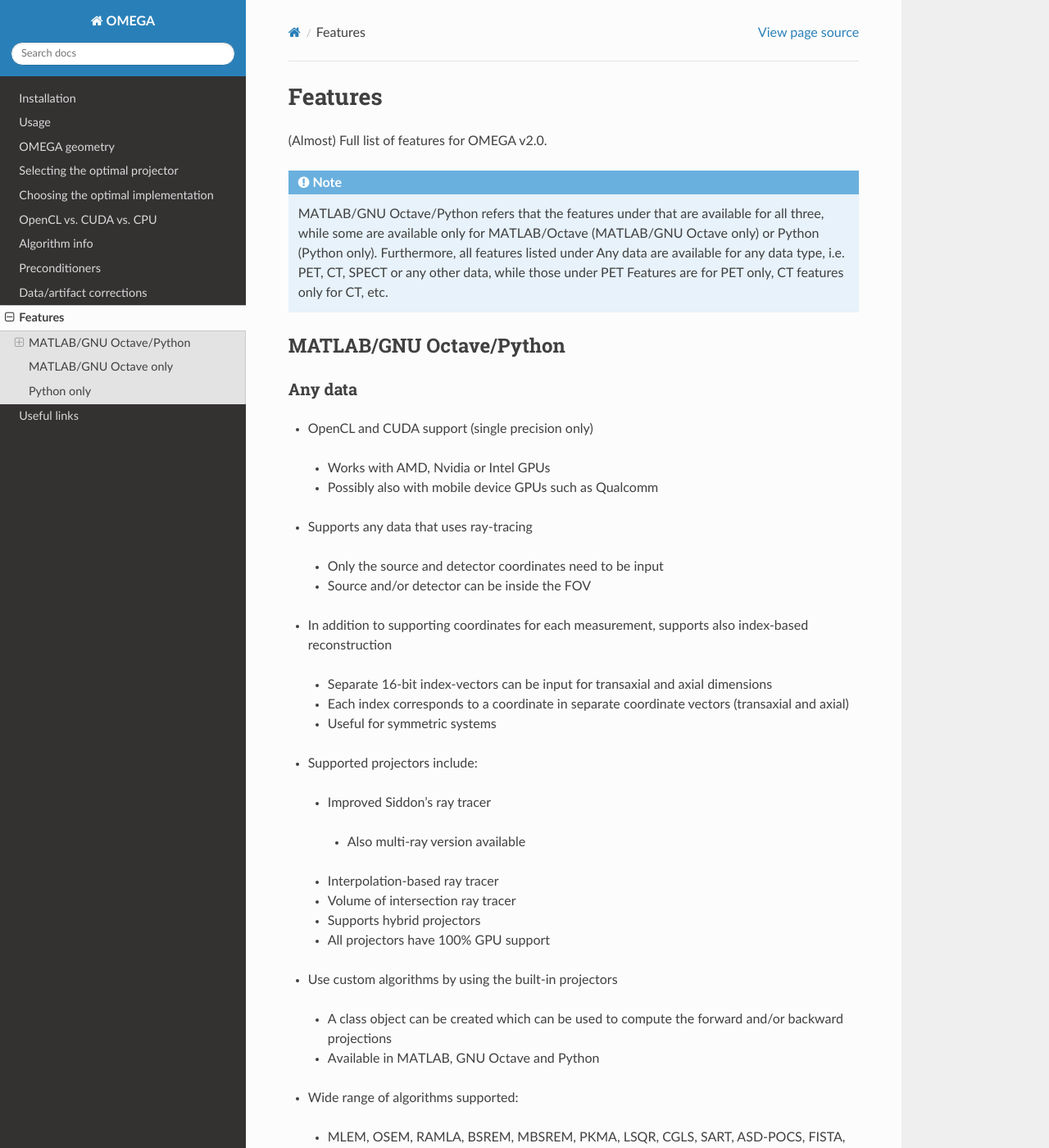
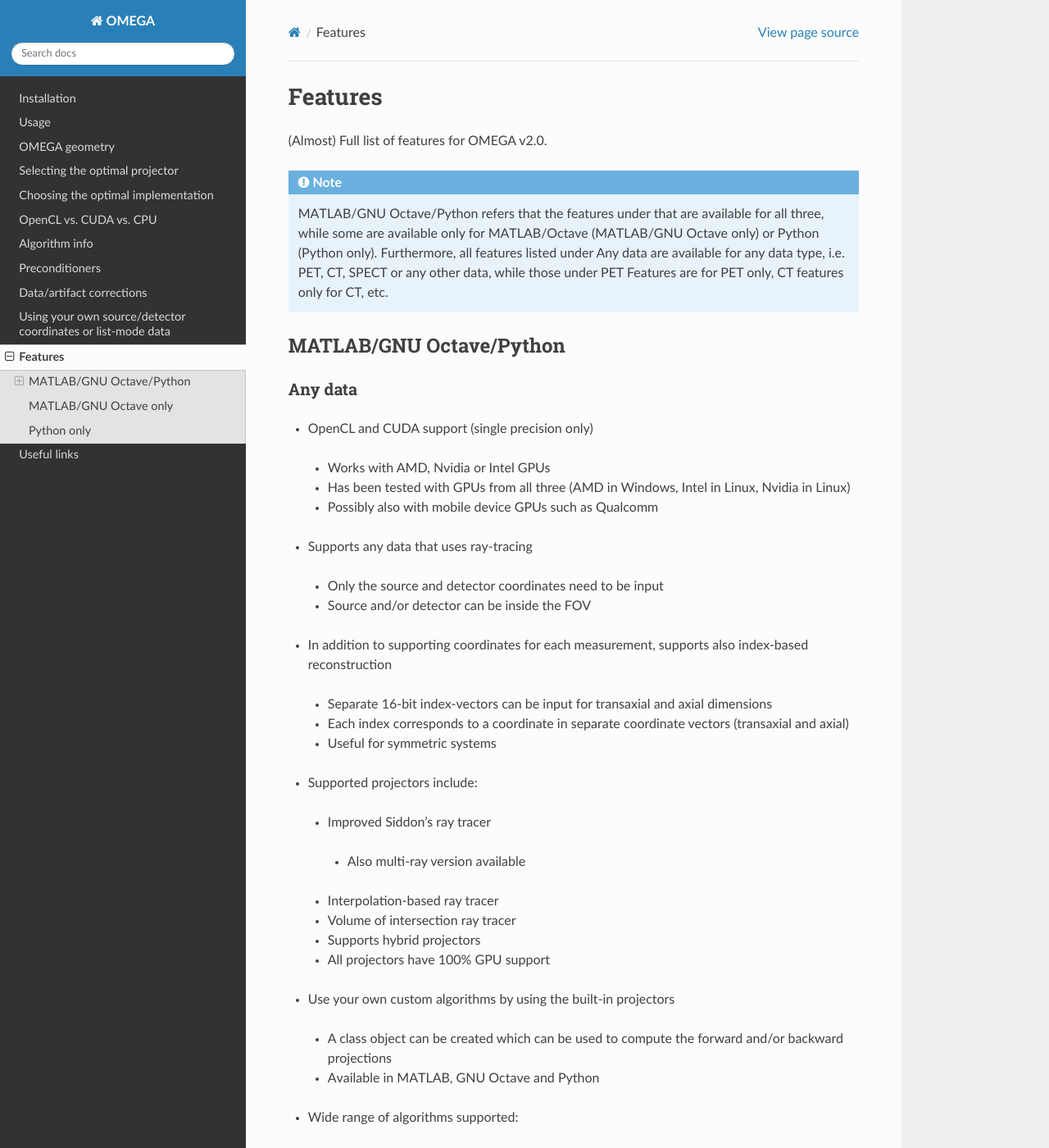
Before and after one commit to villekf/OMEGA-doc, a Sphinx documentation site: the page built from docs/source/features.rst, in a window 1280 px wide and 1400 px high. Shown: the whole window at 82% size. Built offline with Sphinx 7.4.7 and the Read the Docs theme 3.1.0, drawn with Linux system fonts in a browser that asks for light colours; some of the changed text lies outside the part shown.

Commit message:
Improve documentation

```diff
--- a/docs/source/features.rst
+++ b/docs/source/features.rst
@@ -15,6 +15,7 @@ Any data
 ^^^^^^^^
 * OpenCL and CUDA support (single precision only)
  * Works with AMD, Nvidia or Intel GPUs
+ * Has been tested with GPUs from all three (AMD in Windows, Intel in Linux, Nvidia in Linux)
  * Possibly also with mobile device GPUs such as Qualcomm
 * Supports any data that uses ray-tracing
  * Only the source and detector coordinates need to be input
@@ -30,7 +31,7 @@ Any data
  * Volume of intersection ray tracer
  * Supports hybrid projectors
  * All projectors have 100% GPU support
-* Use custom algorithms by using the built-in projectors
+* Use your own custom algorithms by using the built-in projectors
  * A class object can be created which can be used to compute the forward and/or backward projections
  * Available in MATLAB, GNU Octave and Python
 * Wide range of algorithms supported:
@@ -79,7 +80,7 @@ Any data
  * Extended FOV can have reduced resolution
  * Resolution can be manually set
  * Can be set only for axial, only for transaxial or for both directions
- * Should work with all non-SPECT data
+ * Should work with all non-SPECT data (tested with CT data only)
 * Allows the use of extended FOV without multi-resolution as well
  * Priors/regularization computed only in the main volume
  * Automatic cropping of the image
--- a/docs/source/index.rst
+++ b/docs/source/index.rst
@@ -28,5 +28,6 @@ Contents
    openclcuda
    algorithms
    corrections
+   customcoordinates
    features
    usefullinks
--- a/docs/source/usage.rst
+++ b/docs/source/usage.rst
@@ -19,6 +19,9 @@ and the number of voxels are required.
 Examples for MATLAB/Octave are contained in the main-files folder. For Python these are in /path/to/OMEGA/source/Python.
 
 In general OMEGA uses units millimeter (mm) and seconds (s).
+
+Currently the examples only include PET, CT and SPECT. However, as mentioned elsewhere, other type of data can also be used. The only requirement is that the data can be reconstructed by using ray-tracing methods in a voxel/pixel mesh.
+For cases other than PET, CT or SPECT, I recommend reading :doc:`customcoordinates`.
 
 Examples
 --------
```
Also changed, not shown: docs/source/customcoordinates.rst (added, +61 -0 lines).
